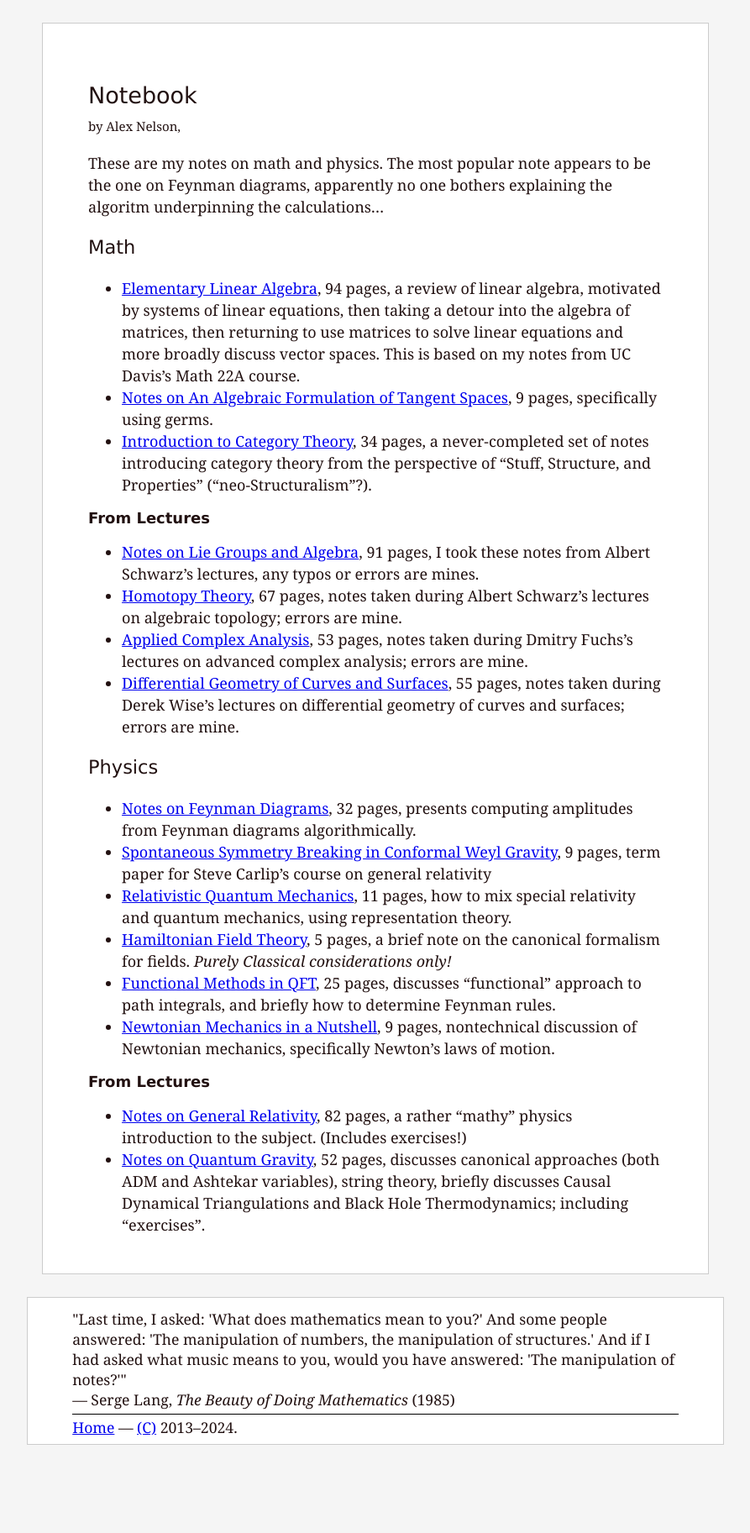
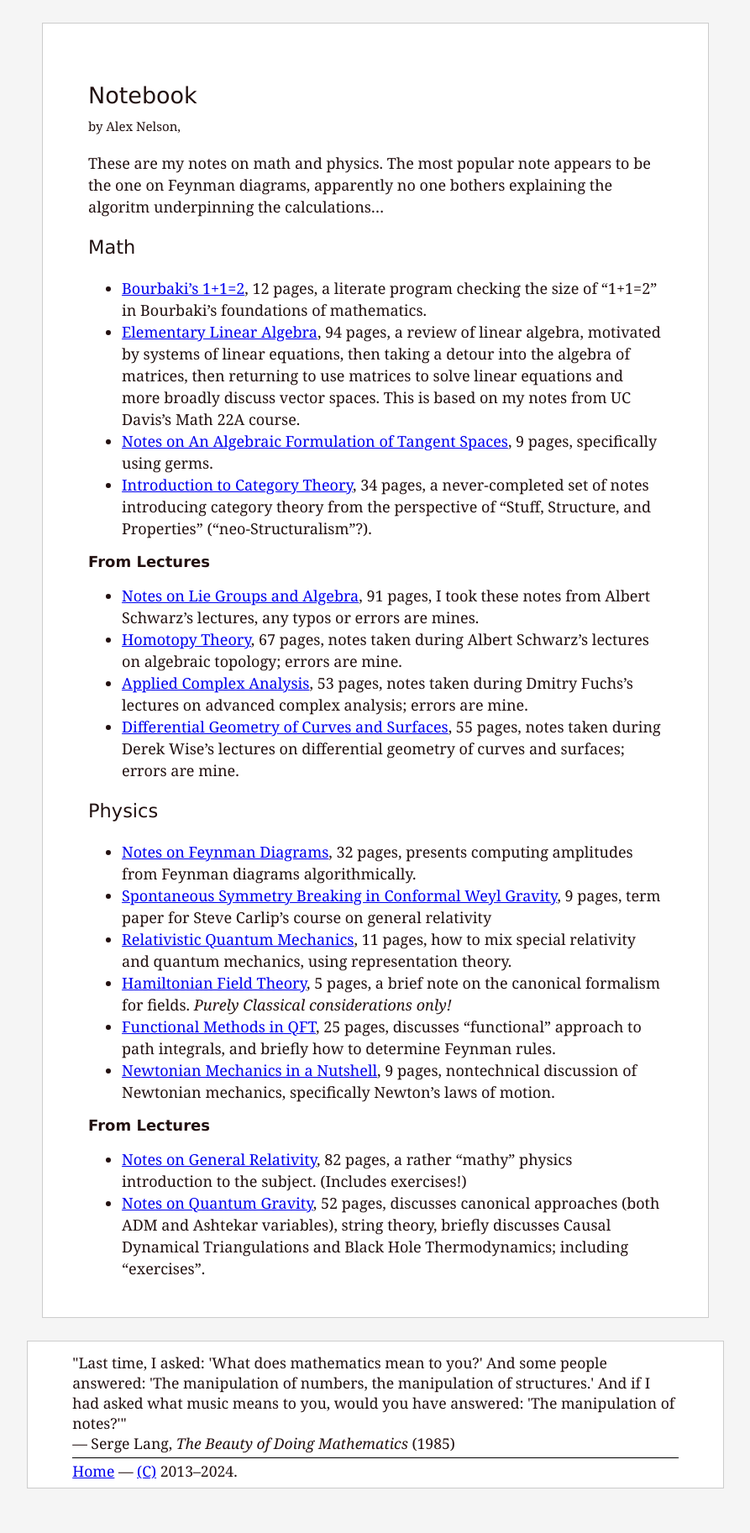
Before and after one commit to pqnelson/pqnelson.github.com, a Jekyll site: the page built from notebk/index.md, in a window 1280 px wide. Shown: the whole page at 84% size, without its empty margins (193-1086 px from the left). Built offline with Jekyll 4.4.1, drawn with Linux system fonts in a browser that asks for light colours; before the commit the page ends 1773 px from its top, so only the background shows below that.

Commit message:
Added literate program on Bourbaki's 1+1=2

```diff
--- a/notebk/index.md
+++ b/notebk/index.md
@@ -12,6 +12,9 @@ algoritm underpinning the calculations...
 
 ## Math
 
+- [Bourbaki's 1+1=2]({{ site.url }}/assets/notebk/bourbaki-one-plus-one.pdf), 12 pages,
+  a literate program checking the size of "1+1=2" in Bourbaki's
+  foundations of mathematics.
 - [Elementary Linear Algebra]({{ site.url }}/assets/notebk/elementary-linear-algebra.pdf), 94 pages,
   a review of linear algebra, motivated by systems of linear equations,
   then taking a detour into the algebra of matrices, then returning to
```
Also changed, not shown: 1 other file.
